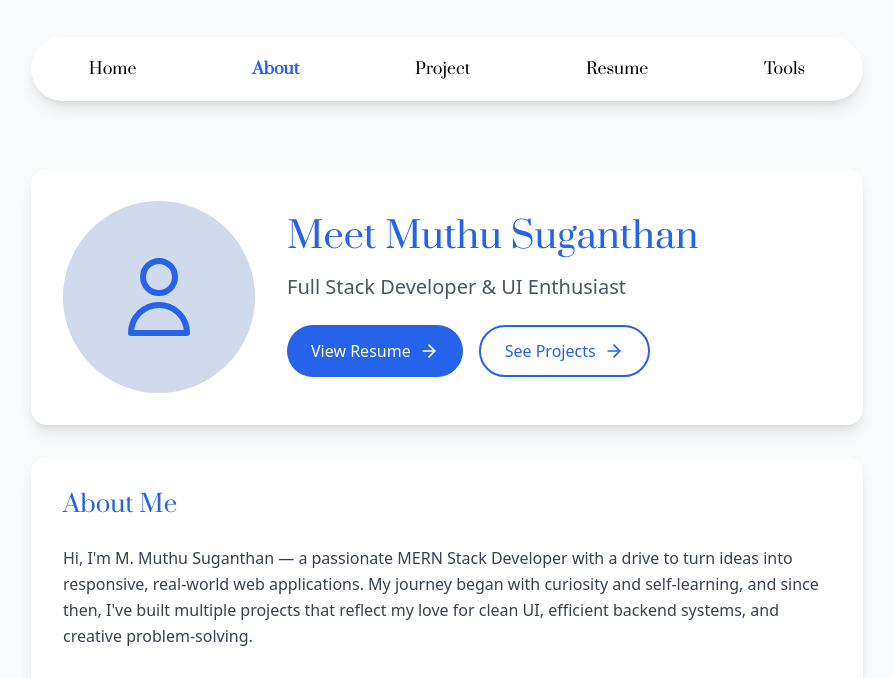
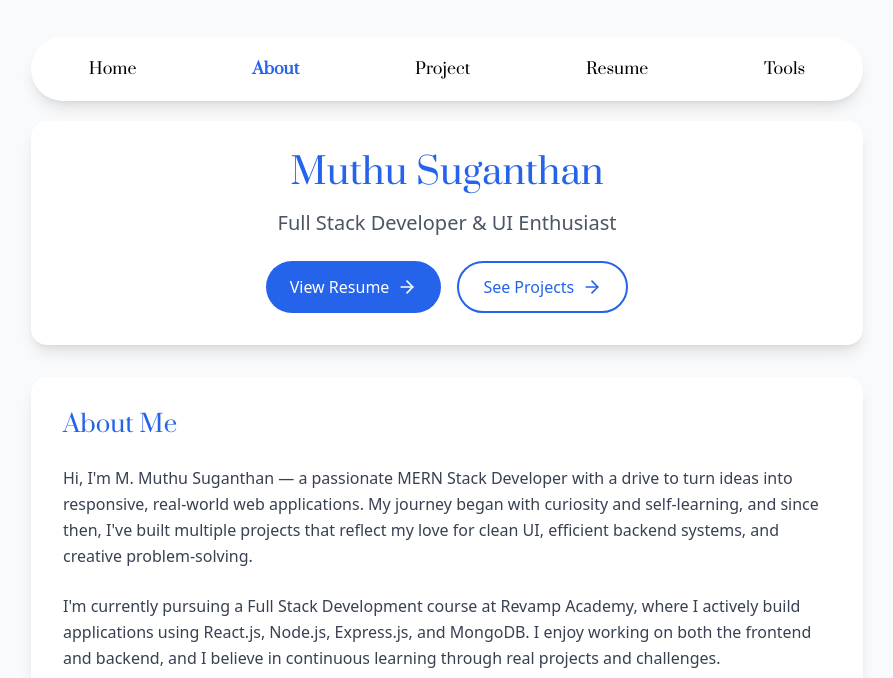
Before and after one commit to muthusuganthan/for-my-resume, a plain HTML site: page about.html in a window 1280 px wide. Shown: the part 112-790 px from the top of the page, without its empty margins (193-1086 px from the left). Drawn offline with nearby package versions, Linux system fonts and the light colour scheme.

Commit message:
update  the resume1

```diff
--- a/about.html
+++ b/about.html
@@ -112,31 +112,21 @@
             </nav>
 
             <!-- About Content -->
-            <section class="py-12 animate-fade-in">
+            <section class="space-y-8">
                 <!-- Profile Section -->
                 <div class="bg-white rounded-2xl shadow-lg p-8 mb-8 overflow-hidden">
-                    <div class="flex flex-col md:flex-row gap-8 items-center">
-                        <div class="w-48 h-48 rounded-full bg-gray-200 overflow-hidden flex-shrink-0">
-                            <!-- Replace with your profile image -->
-                            <div class="w-full h-full bg-primary/10 flex items-center justify-center">
-                                <svg class="w-24 h-24 text-primary" fill="none" stroke="currentColor" viewBox="0 0 24 24">
-                                    <path stroke-linecap="round" stroke-linejoin="round" stroke-width="1.5" d="M16 7a4 4 0 11-8 0 4 4 0 018 0zM12 14a7 7 0 00-7 7h14a7 7 0 00-7-7z" />
-                                </svg>
-                            </div>
-                        </div>
-                        <div class="flex-1">
-                            <h1 class="text-4xl font-[prata] text-primary mb-4 animate-slide-up">Meet Muthu Suganthan</h1>
+                    <div class="flex flex-col items-center justify-center text-center">
+                        <h1 class="text-4xl font-[prata] text-primary mb-4 animate-slide-up">Muthu Suganthan</h1>
                         <p class="text-xl text-gray-600 mb-6 animate-slide-up" style="animation-delay: 0.2s;">Full Stack Developer & UI Enthusiast</p>
-                            <div class="flex gap-4 animate-slide-up" style="animation-delay: 0.4s;">
-                                <a href="./resume.html" class="inline-flex items-center gap-2 bg-primary text-white px-6 py-3 rounded-full hover:bg-secondary transition-colors duration-300">
+                        <div class="flex flex-col sm:flex-row gap-4 justify-center animate-slide-up" style="animation-delay: 0.4s;">
+                            <a href="./resume.html" class="inline-flex items-center justify-center gap-2 bg-primary text-white px-6 py-3 rounded-full hover:bg-secondary transition-colors duration-300">
                                 View Resume
                                 <svg xmlns="http://www.w3.org/2000/svg" width="20" height="20" viewBox="0 0 24 24" fill="none" stroke="currentColor" stroke-width="2" stroke-linecap="round" stroke-linejoin="round"><path d="M5 12h14"/><path d="m12 5 7 7-7 7"/></svg>
                             </a>
-                                <a href="./project.html" class="inline-flex items-center gap-2 border-2 border-primary text-primary px-6 py-3 rounded-full hover:bg-primary hover:text-white transition-colors duration-300">
+                            <a href="./project.html" class="inline-flex items-center justify-center gap-2 border-2 border-primary text-primary px-6 py-3 rounded-full hover:bg-primary hover:text-white transition-colors duration-300">
                                 See Projects
                                 <svg xmlns="http://www.w3.org/2000/svg" width="20" height="20" viewBox="0 0 24 24" fill="none" stroke="currentColor" stroke-width="2" stroke-linecap="round" stroke-linejoin="round"><path d="M5 12h14"/><path d="m12 5 7 7-7 7"/></svg>
                             </a>
-                            </div>
                         </div>
                     </div>
                 </div>
```
Lines whose indentation alone changed are shown as unchanged.
